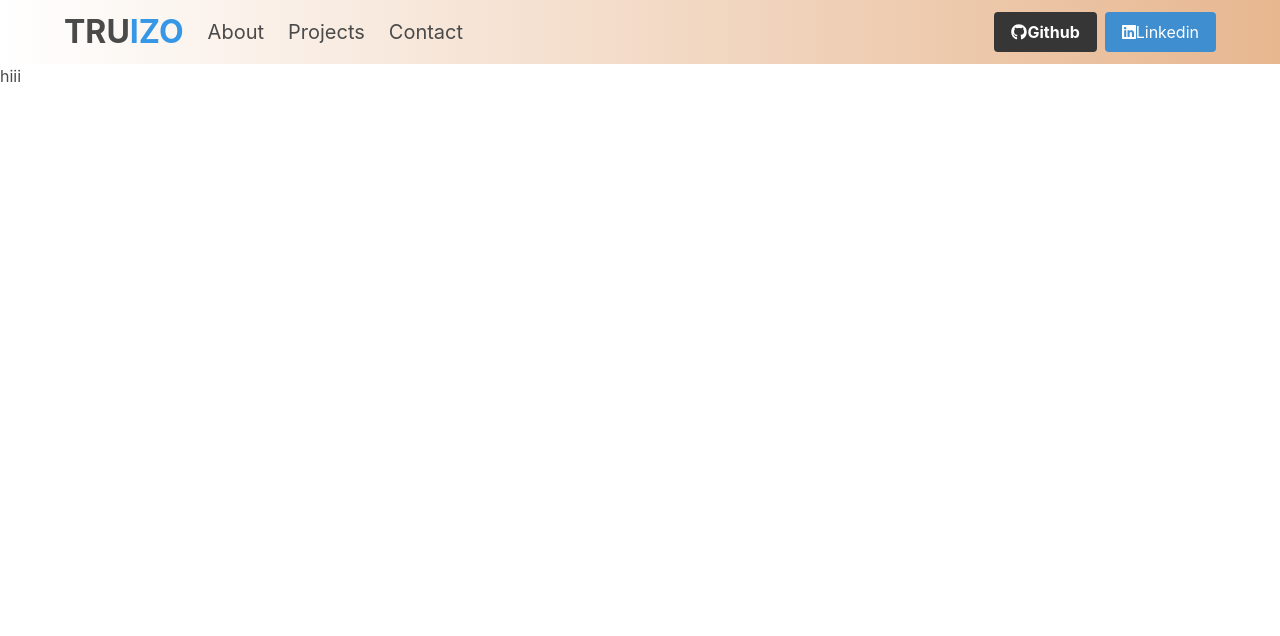
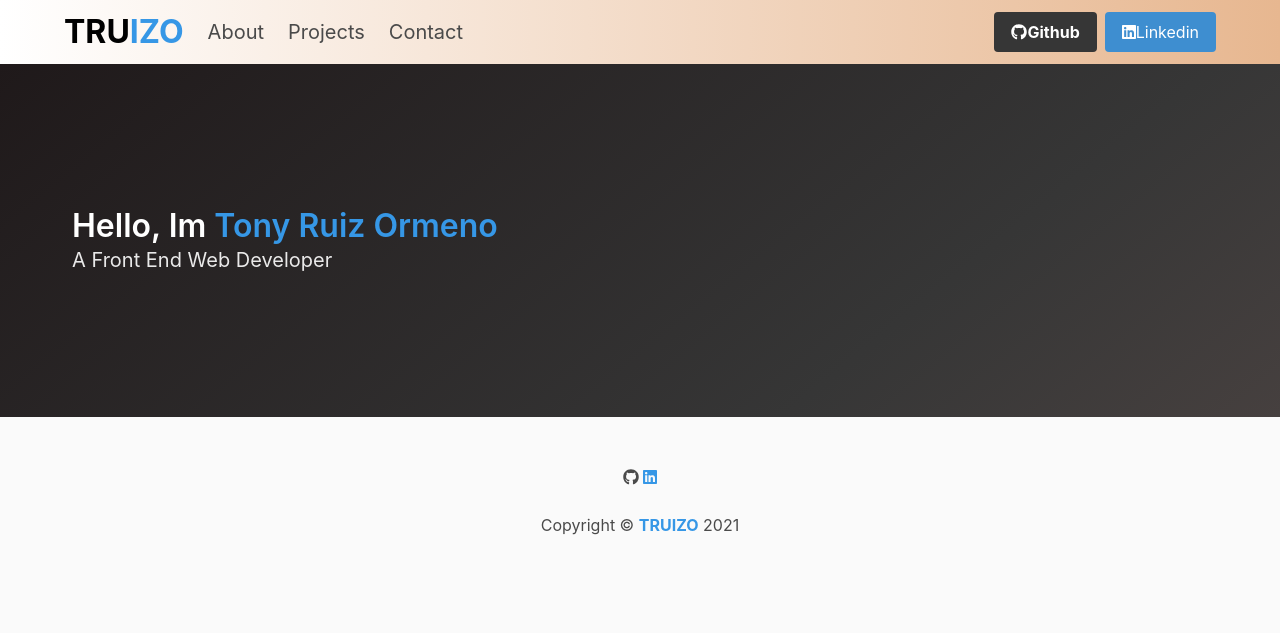
Before and after one commit to tru-izo/Portfolio-v1, a plain HTML site: page index.html in a window 1280 px wide. Drawn offline with nearby package versions, Linux system fonts and the light colour scheme.

Commit message:
added content

```diff
--- a/index.html
+++ b/index.html
@@ -4,31 +4,22 @@
     <meta charset="UTF-8" />
     <meta name="viewport" content="width=device-width, initial-scale=1.0" />
     <link rel="stylesheet" href="css/style.min.css" />
-    <link
-      rel="stylesheet"
-      href="https://cdn.jsdelivr.net/npm/bulma@0.9.1/css/bulma.min.css"
-    />
+    <link rel="stylesheet" href="https://cdn.jsdelivr.net/npm/bulma@0.9.1/css/bulma.min.css"/>
     <title>TRUIZO | Portfolio</title>
   </head>
   <body>
+
     <!-- navbar start -->
-    <nav
-      class="navbar bg-gradient"
-      role="navigation"
-      aria-label="main navigation"
-    >
+    <nav class="navbar bg-gradient is-fixed" role="navigation" aria-label="main navigation">
       <div class="container">
         <div class="navbar-brand">
           <a class="navbar-item is-size-3 brand" href="#">
-            <strong>TRU</strong><strong class="brand-color">IZO</strong>
+            <strong class="brand-color1">TRU</strong
+            ><strong class="brand-color2">IZO</strong>
           </a>
-          <a
-            role="button"
-            class="navbar-burger"
-            aria-label="menu"
-            aria-expanded="false"
-            data-target="navbarBasicExample"
-          >
+
+          <a role="button" class="navbar-burger" aria-label="menu" aria-expanded="false"
+            data-target="navbarBasicExample">
             <span aria-hidden="true"></span>
             <span aria-hidden="true"></span>
             <span aria-hidden="true"></span>
@@ -45,13 +36,13 @@
           <div class="navbar-end">
             <div class="navbar-item">
               <div class="buttons">
+
                 <a class="button is-dark" target="_blank" href="https://github.com/tru-izo">
                   <i class="fab fa-github"></i>
-                  <strong>Github</strong>
-                </a>
-                <a class="button is-info" target="_blank" href="https://www.linkedin.com/in/truizo/">
-                  <i class="fab fa-linkedin"></i>Linkedin</a
-                >
+                  <strong>Github</strong></a>
+
+                <a class="button is-info"target="_blank" href="https://www.linkedin.com/in/truizo/">
+                  <i class="fab fa-linkedin"></i>Linkedin</a>
               </div>
             </div>
           </div>
@@ -59,7 +50,39 @@
       </div>
     </nav>
     <!-- navbar end -->
-    <div class="link-one">hiii</div>
+
+    <!--Hero start-->
+    <section class="hero is-medium is-dark is-bold">
+  <div class="hero-body">
+    <div class="container">
+      <h1 class="title">
+        Hello, Im <span class="name-span">Tony Ruiz Ormeno</span>
+      </h1>
+      <h2 class="subtitle">
+        A Front End Web Developer
+      </h2>
+    </div>
+  </div>
+</section>
+    <!--Hero end-->
+
+    <!-- footer Start -->
+    <footer class="footer bg-color">
+      <div class="content has-text-centered">
+        <div class="block">
+          <a class="icons" target="_blank" href="https://github.com/tru-izo">
+            <i class="fab fa-github"></i></a>
+          <a class="icons" target="_blank" href="https://www.linkedin.com/in/truizo/">
+            <i class="fab fa-linkedin"></i></a>
+        </div>
+        <p>
+          Copyright</strong> &copy; <a href="#"><strong>TRUIZO</strong></a> 2021
+        </p>
+      </div>
+    </footer>
+    <!-- footer end -->
+
+
     <script
       defer
       src="https://use.fontawesome.com/releases/v5.14.0/js/all.js"
--- a/style.scss
+++ b/style.scss
@@ -1,11 +1,33 @@
 $color-1: #e7b790;
 $color-2: #fff;
 $color-3: #3697e6;
+$color-4: #000;
 
 .bg-gradient {
   background-image: linear-gradient(to left, $color-1, $color-2);
 }
 
-.brand-color {
+.brand-color1 {
+  color: $color-4;
+}
+.brand-color2 {
   color: $color-3;
 }
+
+footer {
+  a {
+    color: inherit;
+    text-decoration: none;
+  }
+  a:nth-last-child(1) {
+    color: $color-3;
+  }
+  .icons{
+    width: 208px;
+  }
+}
+
+
+.name-span{
+  color: $color-3;
+}
```
Also changed, not shown: css/style.min.css, img/TRUIZO2.png (deleted), img/TRUIZO3.png (deleted).
